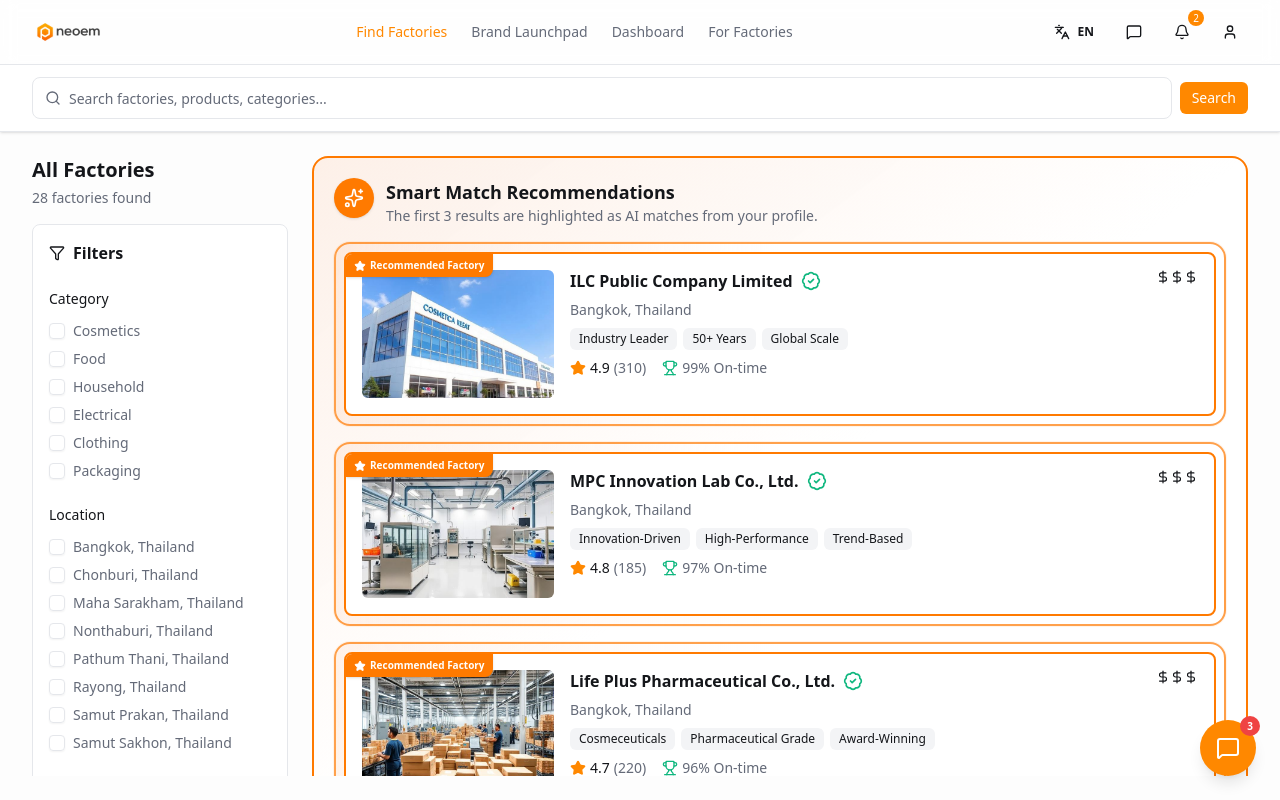
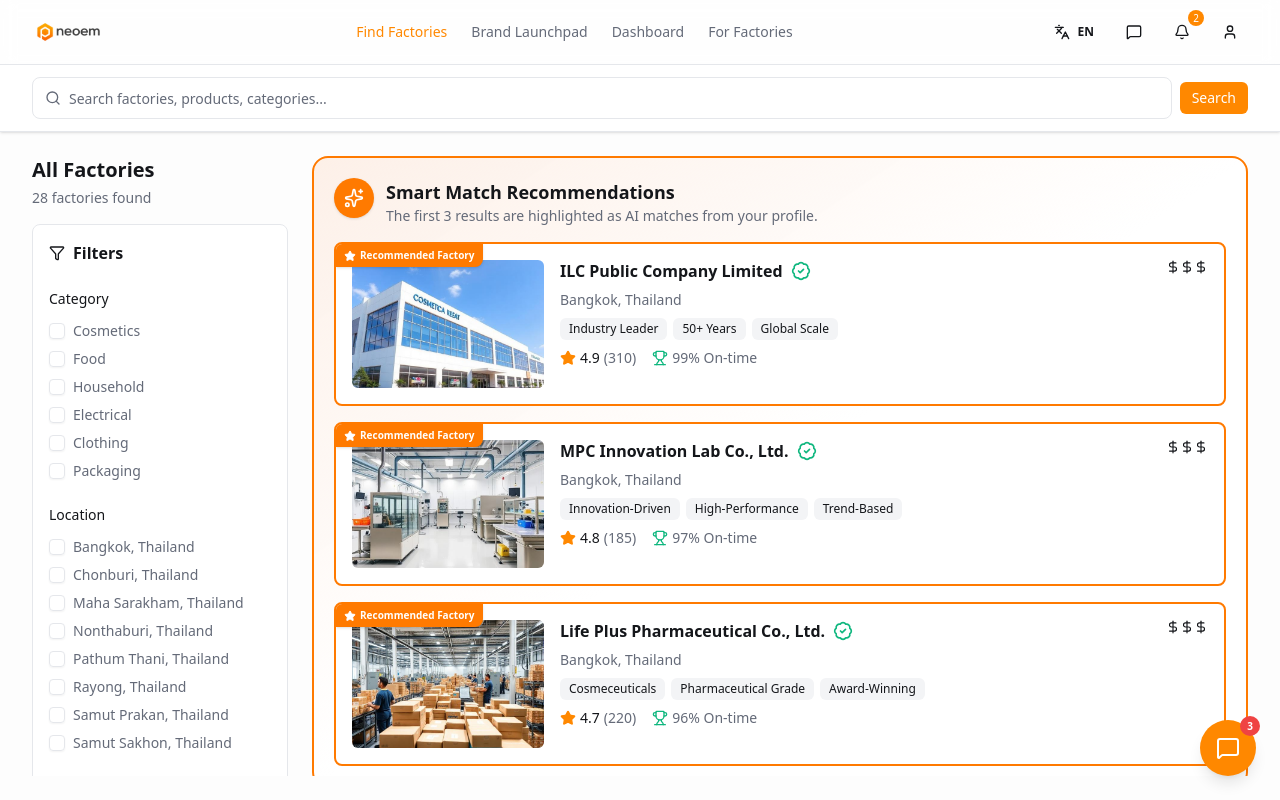
Before and after one commit to neoem-co/neoem-platform, a Next.js app: page /en/factories in a window 1280 px wide. Built offline with nearby package versions, Linux system fonts and the light colour scheme.

Commit message:
Update page.tsx

```diff
--- a/app/[locale]/factories/page.tsx
+++ b/app/[locale]/factories/page.tsx
@@ -405,16 +405,12 @@
                                     </div>
                                     <div className="grid gap-4 md:grid-cols-1">
                                         {recommendedFactories.map((factory) => (
-                                            <div
+                                            <FactoryCard
                                                 key={factory.id}
-                                                className="relative rounded-2xl border-2 border-[#FF7A00]/70 bg-gradient-to-r from-[#FF7A00]/8 via-card to-card p-2 shadow-[0_0_0_1px_rgba(255,122,0,0.08)]"
-                                            >
-                                                <FactoryCard
-                                                    factory={factory}
-                                                    variant="horizontal"
-                                                    isRecommended={true}
-                                                />
-                                            </div>
+                                                factory={factory}
+                                                variant="horizontal"
+                                                isRecommended={true}
+                                            />
                                         ))}
                                     </div>
                                 </section>
```
